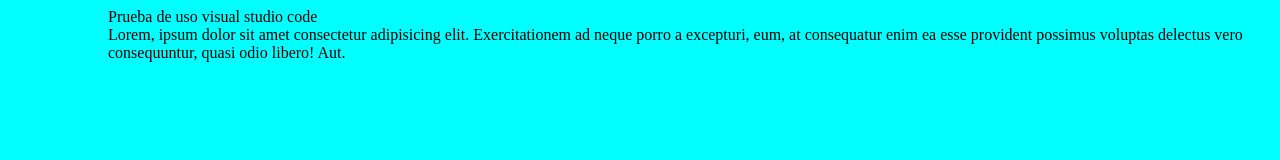
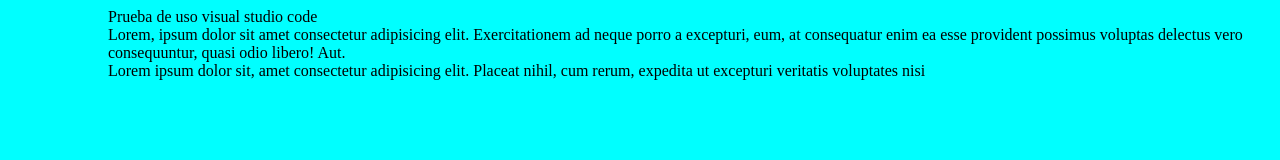
Before and after one commit to juanpb12/microverse-project-test, a plain HTML site: page index.html in a window 1280 px wide. Drawn offline with Linux system fonts and the light colour scheme.

Commit message:
Commit test

```diff
--- a/index.html
+++ b/index.html
@@ -11,5 +11,6 @@
     <nav id="navbar" class=""></nav>
     <div>Prueba de uso visual studio code</div>
     <div>Lorem, ipsum dolor sit amet consectetur adipisicing elit. Exercitationem ad neque porro a excepturi, eum, at consequatur enim ea esse provident possimus voluptas delectus vero consequuntur, quasi odio libero! Aut.</div>
+    <div class="container">Lorem ipsum dolor sit, amet consectetur adipisicing elit. Placeat nihil, cum rerum, expedita ut excepturi veritatis voluptates nisi </div>
 </body>
 </html>
```
